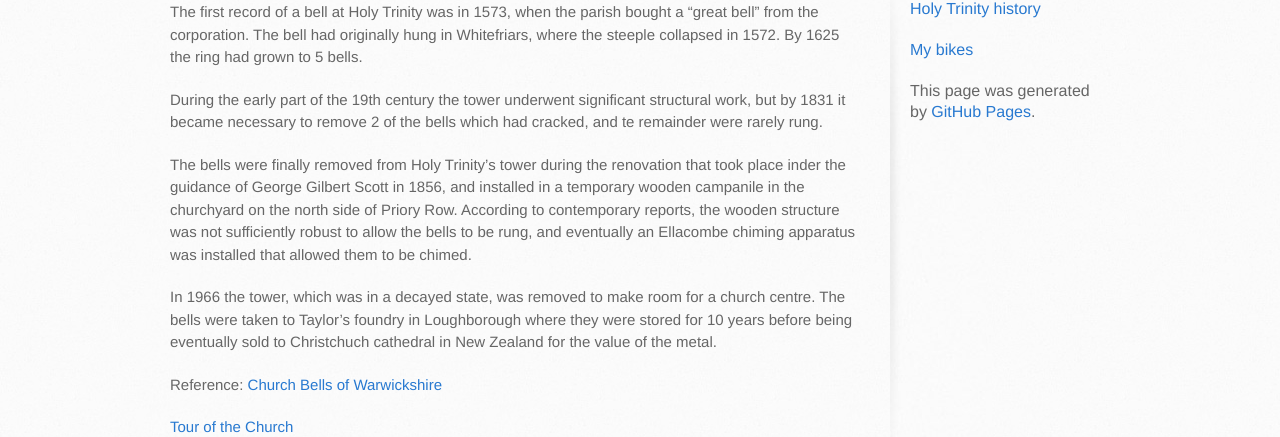
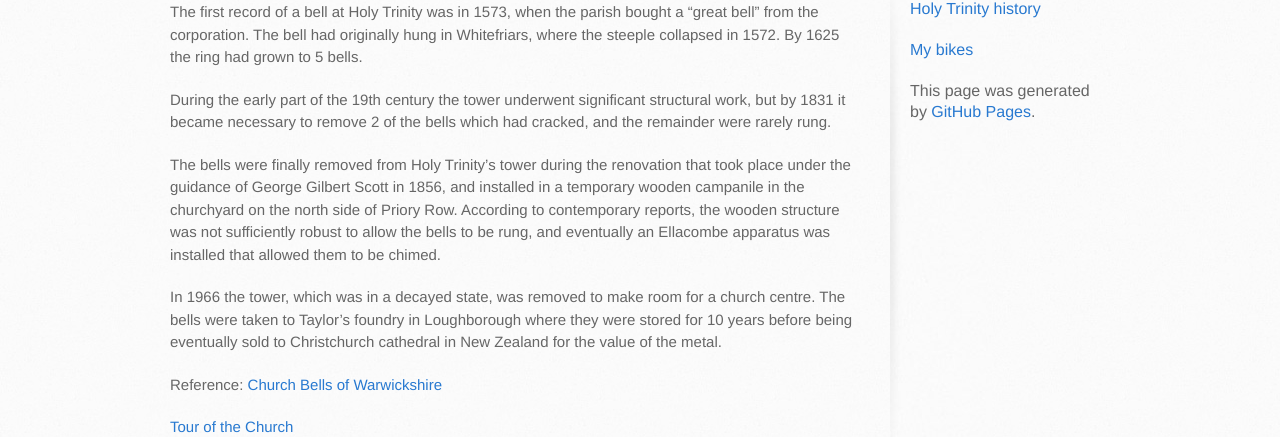
Before and after one commit to emseedee/emseedee.github.io, a Jekyll site: the page built from htc/bells.md, in a window 1280 px wide. Shown: the part 252-689 px from the top of the page. Built offline with Jekyll 4.4.1, drawn with Linux system fonts in a browser that asks for light colours.

Commit message:
Update bells.md

```diff
--- a/htc/bells.md
+++ b/htc/bells.md
@@ -9,16 +9,16 @@ The first record of a bell at Holy Trinity was in 1573, when the parish bought a
 The bell had originally hung in Whitefriars, where the steeple collapsed in 1572. By 1625 the ring had grown to 5 bells.
 
 During the early part of the 19th century the tower underwent significant structural work, but by 1831 it became
-necessary to remove 2 of the bells which had cracked, and te remainder were rarely rung.
+necessary to remove 2 of the bells which had cracked, and the remainder were rarely rung.
 
-The bells were finally removed from Holy Trinity's tower during the renovation that took place inder the
+The bells were finally removed from Holy Trinity's tower during the renovation that took place under the
 guidance of George Gilbert Scott in 1856, and installed in a temporary wooden campanile in the churchyard on the
 north side of Priory Row. According to contemporary reports, the wooden structure was not sufficiently
-robust to allow the bells to be rung, and eventually an Ellacombe chiming apparatus was installed that allowed them to be chimed.
+robust to allow the bells to be rung, and eventually an Ellacombe apparatus was installed that allowed them to be chimed.
 
 In 1966 the tower, which was in a decayed state, was removed to make room for a church centre. The bells were taken to
 Taylor's foundry in Loughborough where they were stored for 10 years before being eventually sold to
-Christchuch cathedral in New Zealand for the value of the metal.
+Christchurch cathedral in New Zealand for the value of the metal.
 
 Reference: [Church Bells of Warwickshire](https://warksbells.co.uk/coventry-ht/)<br>
 
```
